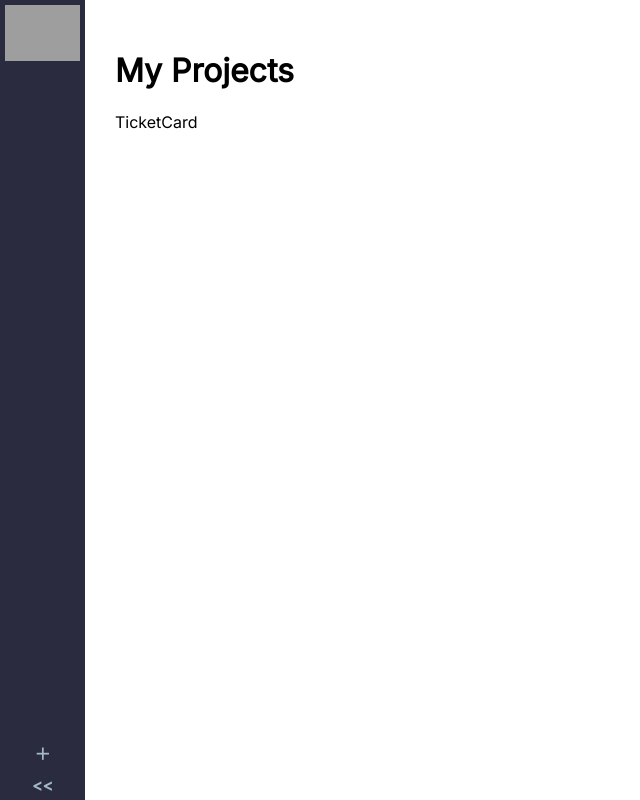
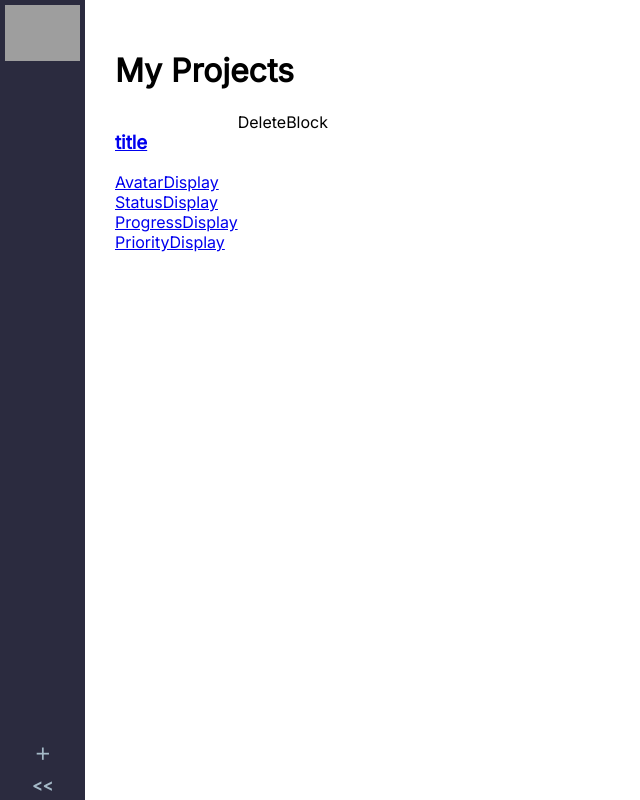
Before and after one commit to DmitriyTsay/crm-react, a React (Create React App) app: page / in a window 1280 px wide. Shown: the whole page, without its empty margins (0-640 px from the left). Built offline with nearby package versions, Linux system fonts and the light colour scheme; grey boxes are pictures that could not be loaded.

Commit message:
Ticket card component update

```diff
--- a/src/components/TicketCard.js
+++ b/src/components/TicketCard.js
@@ -1,8 +1,24 @@
+
+import { Link } from 'react-router-dom'
+
+import AvatarDisplay from './AvatarDisplay'
+import StatusDisplay from './StatusDisplay'
+import PriorityDisplay from './PriorityDisplay'
+import ProgressDisplay from './ProgressDisplay'
+import DeleteBlock from './DeleteBlock'
 
 export default function TicketCard() {
     return (
         <div className="ticket-card">
-            TicketCard
+            <Link>
+                <div className="ticket-color"></div>
+                <h3>title</h3>
+                <AvatarDisplay />
+                <StatusDisplay />
+                <ProgressDisplay />
+                <PriorityDisplay />
+            </Link>
+            <DeleteBlock />
         </div>
     )
 }
```
